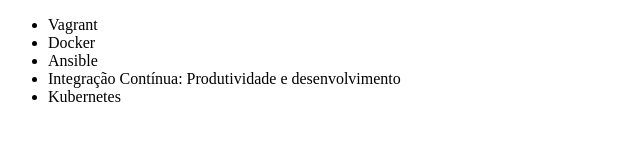
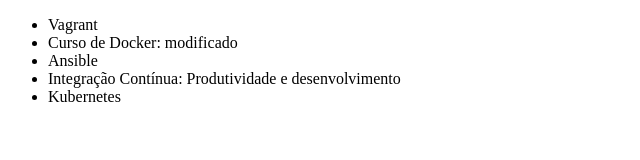
Before and after one commit to FranciscoCJunior/Alura-git, a plain HTML site: page index.html in a window 1280 px wide. Shown: the whole page, without its empty margins (0-640 px from the left). Drawn offline with Linux system fonts and the light colour scheme.

Commit message:
igualando

```diff
--- a/index.html
+++ b/index.html
@@ -8,7 +8,7 @@
     <body>
         <ul>
             <li>Vagrant</li>
-            <li>Docker</li>
+            <li>Curso de Docker: modificado</li>
             <li>Ansible</li>
             <li>Integração Contínua: Produtividade e desenvolvimento</li>
             <li>Kubernetes</li>
```
